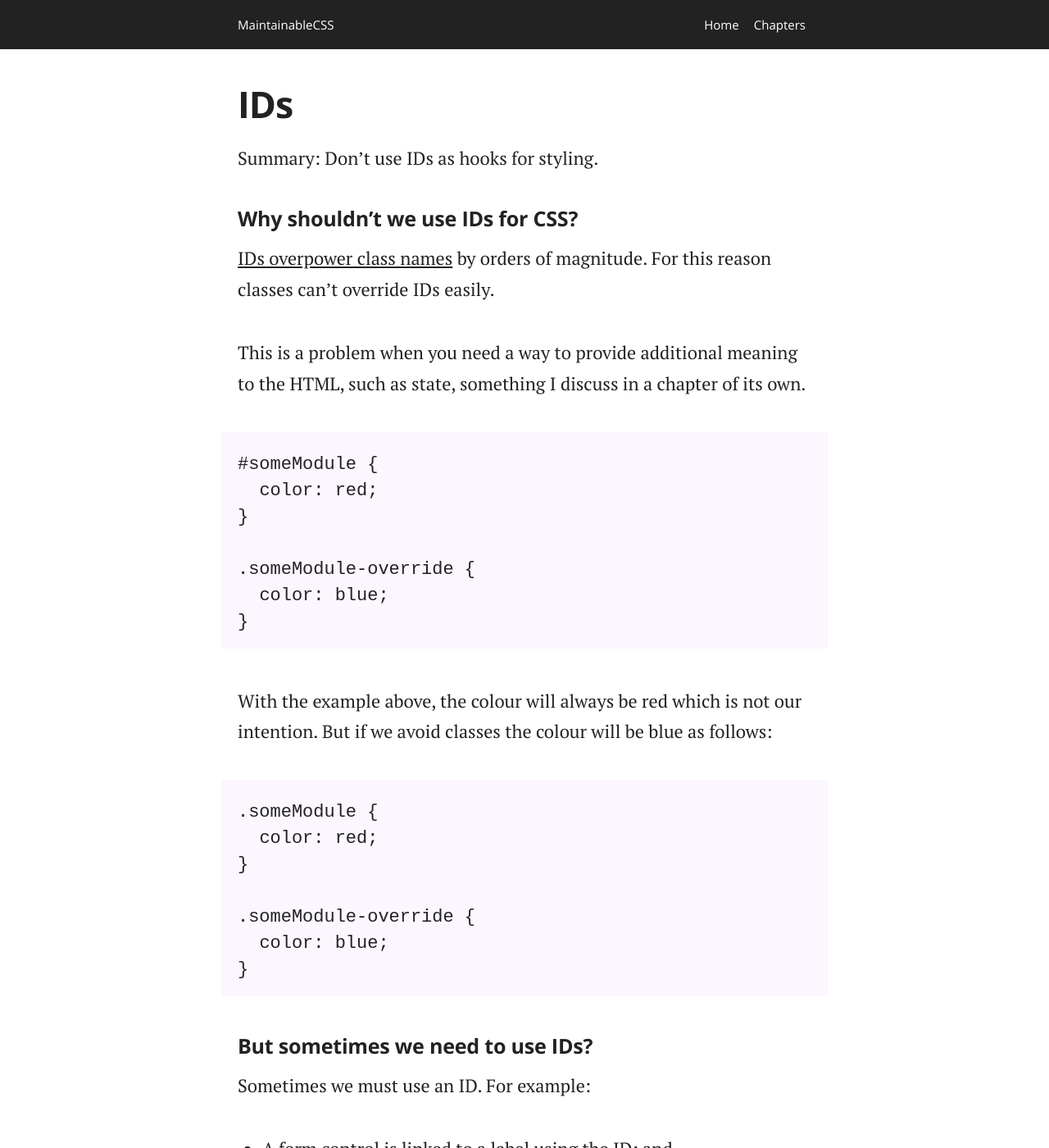
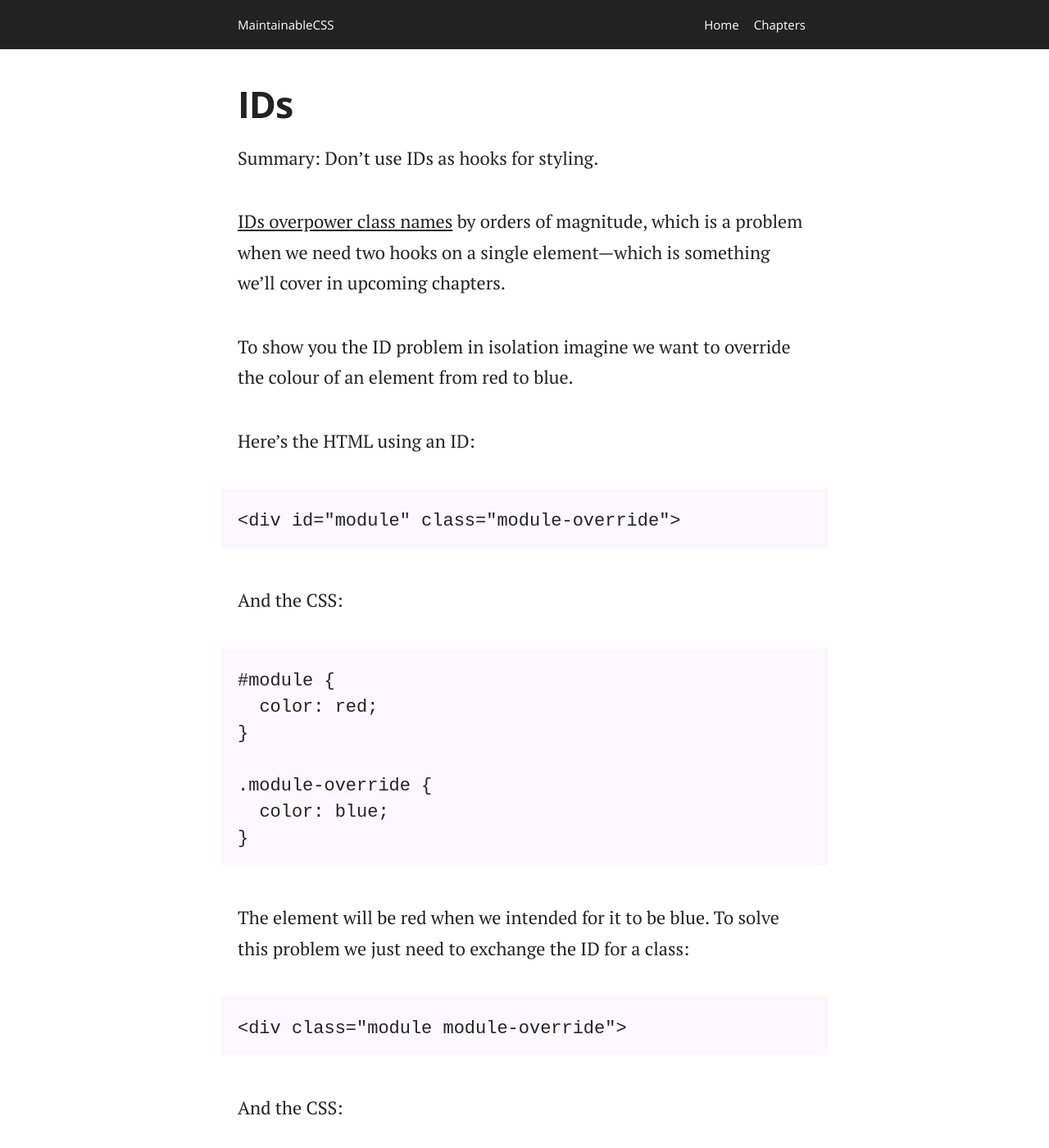
Before and after one commit to adamsilver/maintainablecss.com-jekyll, a Jekyll site: the page built from _chapters/04-ids.md, in a window 1280 px wide and 1400 px high. Shown: the whole window at 82% size. Built offline with Jekyll 4.4.1, drawn with Linux system fonts in a browser that asks for light colours; some of the changed text lies outside the part shown.

Commit message:
Copy changes

```diff
--- a/_chapters/04-ids.md
+++ b/_chapters/04-ids.md
@@ -8,35 +8,42 @@ description: Learn why using IDs as hooks for styling are problematic and what y
 
 Summary: Don't use IDs as hooks for styling.
 
-## Why shouldn't we use IDs for CSS?
+[IDs overpower class names](http://www.w3.org/TR/css3-selectors/#specificity) by orders of magnitude, which is a problem when we need two hooks on a single element&mdash;which is something we'll cover in upcoming chapters.
 
-[IDs overpower class names](http://www.w3.org/TR/css3-selectors/#specificity) by orders of magnitude. For this reason classes can't override IDs easily.
+To show you the ID problem in isolation imagine we want to override the colour of an element from red to blue.
 
-This is a problem when you need a way to provide additional meaning to the HTML, such as state, something I discuss in a chapter of its own.
+Here's the HTML using an ID:
 
-	#someModule {
+	<div id="module" class="module-override">
+
+And the CSS:
+
+	#module {
 	  color: red;
 	}
 
-	.someModule-override {
+	.module-override {
 	  color: blue;
 	}
 
-With the example above, the colour will always be red which is not our intention. But if we avoid classes the colour will be blue as follows:
+The element will be red when we intended for it to be blue. To solve this problem we just need to exchange the ID for a class:
 
-	.someModule {
+	<div class="module module-override">
+
+And the CSS:
+
+	.module {
 	  color: red;
 	}
 
-	.someModule-override {
+	.module-override {
 	  color: blue;
 	}
 
-## But sometimes we need to use IDs?
+Here the element will be blue as we intended.
 
-Sometimes we must use an ID. For example:
+## But sometimes we must use IDs?
 
-- A form control is linked to a label using the ID; and
-- Internal anchors are often bound using IDs.
+Sometimes we must use an ID. For example, labels are linked to form controls using the ID. For another, internal anchors are bound by ID. Both examples improve the user experience from a behavioural perspective but they have no bearing on styles.
 
-Both of which improve the experience. So in short use IDs, but not as hooks for styling.
+It's not that we can't use IDs. It's just that we should avoid them as hooks for *styling*.
```
Also changed, not shown: _chapters/05-conventions.md (+11 -9 lines), _chapters/07-state.md (+1 -1 lines), _chapters/08-modifiers.md (+11 -6 lines), _chapters/09-versioning.md (+6 -2 lines), _chapters/11-organisation.md (+9 -6 lines).
